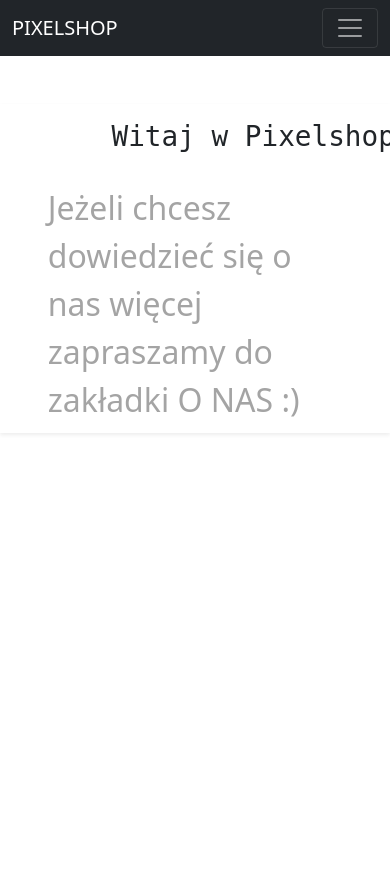
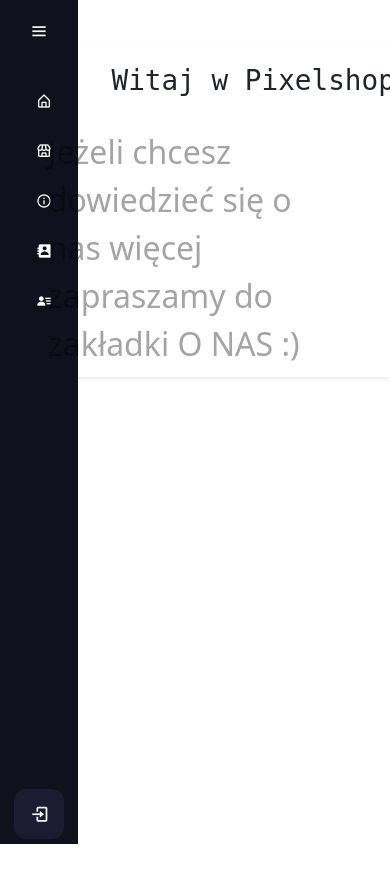
Before and after one commit to sliwaszymon/pixelshop_psiproject, a Django app: page / in a window 390 px wide; the page is wider, and only the part inside the window is pictured. Before the commit the page ends 434 px from the top of that part, so only its background shows below. Run offline with Django 3.2, Linux system fonts and the light colour scheme; some libraries are stand-ins or nearby versions.

Commit message:
navigation bar changes
navbar changed into responsive sidebar

```diff
--- /dev/null
+++ b/pixelshop/static/website/css/navbar.css
@@ -0,0 +1,194 @@
+body{
+    position: relative;
+    min-height: 100vh;
+    width: 100%;
+    overflow: hidden;
+}
+.sidebar{
+    position: fixed;
+    top: 0;
+    left: 0;
+    height: 100%;
+    width: 78px;
+    background: #11101d;
+    padding: 6px 14px;
+    transition: all 0.5s ease;
+}
+.sidebar.active{
+    width: 240px;
+}
+.sidebar .logo_content .logo{
+    color: #fff;
+    display: flex;
+    height: 50px;
+    width: 100%;
+    align-items: center;
+    opacity: 0;
+    pointer-events: none;
+    transition: all 0.5 ease;
+}
+.sidebar.active .logo_content .logo{
+    opacity: 1;
+    pointer-events: none;
+}
+.logo_content .logo i{
+    font-size: 28px;
+    margin-right: 5px;
+}
+.logo_content .logo a{
+    color: #fff;
+    text-decoration: none;
+}
+.logo_content .logo .logo_name{
+    font-size: 20px;
+    font-weight: 400;
+}
+.sidebar #btn{
+    position: absolute;
+    color: #fff;
+    left: 50%;
+    top: 6px;
+    font-size: 20px;
+    height: 50px;
+    width: 50px;
+    text-align: center;
+    line-height: 50px;
+    transform: translateX(-50%);
+}
+.sidebar.active #btn{
+    left: 90%;
+}
+.sidebar ul{
+    margin-top: 20px;
+    padding: 0;
+}
+.sidebar ul li{
+    position: relative;
+    height: 50px;
+    width: 100%;
+    margin: 0 5px;
+    list-style: none;
+    line-height: 50px;
+}
+.sidebar ul li .tooltip{
+    position: absolute;
+    left: 122px;
+    top: 0;
+    transform: translate(-50%, -50%);
+    border-radius: 6px;
+    height: 35px;
+    width: 122px;
+    background: #fff;
+    line-height: 35px;
+    text-align: center;
+    box-shadow: 0 5px 10px rgba(0, 0, 0, 0.2);
+    transition: 0s;
+    opacity: 0;
+    pointer-events: none;
+    display: block;
+}
+.sidebar.active ul li .tooltip{
+    display: none;
+}
+.sidebar ul li:hover .tooltip{
+    transition: all 0.5s ease;
+    opacity: 1;
+    top: 50%;
+}
+.sidebar ul li a{
+    color: #fff;
+    display: flex;
+    align-items: center;
+    text-decoration: none;
+    transition: all 0.4s ease;
+    border-radius: 12px;
+    white-space: nowrap;
+}
+.sidebar ul li a:hover{
+    color: #11101d;
+    background: #fff;
+}
+.sidebar ul li a i{
+    height: 50px;
+    min-width: 50px;
+    border-radius: 12px;
+    line-height: 50px;
+    text-align: center;
+}
+.sidebar .profile_content{
+    position: absolute;
+    color: #fff;
+    bottom: 0;
+    left: 0;
+    width: 100%;
+}
+.sidebar .profile_content .profile{
+    position: relative;
+    padding: 10px 6px;
+    height: 60px;
+    background: none;
+    transition: all 0.4s ease;
+}
+.sidebar.active .profile_content .profile{
+    background: #1d1b31;
+}
+.sidebar .links_name{
+    opacity: 0;
+    pointer-events: none;
+    transition: all 0.5 ease;
+}
+.sidebar.active .links_name{
+    opacity: 1;
+    pointer-events: auto;
+}
+.profile_content .profile .profile_details{
+    display: flex;
+    align-items: center;
+    opacity: 0;
+    pointer-events: none;
+    white-space: nowrap;
+}
+.sidebar.active .profile .profile_details{
+    opacity: 1;
+    pointer-events: auto;
+}
+.profile .profile_details i{
+    margin-top: 10px;
+    font-size: 40px;
+    height: 45px;
+    width: 45px;
+}
+.profile .profile_details .logged_user_details{
+    margin-right: 10px;
+}
+.profile .profile_details .name{
+    font-size: 15px;
+    font-weight: 400;
+}
+.profile .profile_details .role{
+    font-size: 12px;
+}
+.profile #log_in_out{
+    position: absolute;
+    left: 50%;
+    bottom: 5px;
+    color: #fff;
+    transform: translateX(-50%);
+    min-width: 50px;
+    line-height: 50px;
+    font-size: 20px;
+    border-radius: 12px;
+    text-align: center;
+    transition: all 0.4s ease;
+    background: #1d1b31;
+    text-decoration: none;
+}
+.sidebar.active .profile #log_in_out{
+    color: #fff;
+    left: 92%;
+    background: none;
+    text-decoration: none;
+}
+/* OTWARTY NAVBAR width: calc(100% - 240px)
+ZAMKNIETY width: calc(100% - 78px)
+transition: all 0.5 ease; */
--- /dev/null
+++ b/pixelshop/static/website/js/navbar.js
@@ -0,0 +1,6 @@
+let btn = document.querySelector("#btn");
+let sidebar = document.querySelector(".sidebar");
+
+btn.onclick = function() {
+    sidebar.classList.toggle("active");
+}
--- a/pixelshop/templates/base.html
+++ b/pixelshop/templates/base.html
@@ -6,6 +6,7 @@
         <meta name="description" content="...">
         <meta name="viewport" content="width=device-width, maximum-scale=5, initial-scale=1, user-scalable=0">
         <link href="https://cdn.jsdelivr.net/npm/bootstrap@5.1.3/dist/css/bootstrap.min.css" rel="stylesheet" integrity="sha384-1BmE4kWBq78iYhFldvKuhfTAU6auU8tT94WrHftjDbrCEXSU1oBoqyl2QvZ6jIW3" crossorigin="anonymous">
+        <link href='https://unpkg.com/boxicons@2.1.1/css/boxicons.min.css' rel='stylesheet'>
         <script src="https://cdn.jsdelivr.net/npm/@popperjs/core@2.10.2/dist/umd/popper.min.js" integrity="sha384-7+zCNj/IqJ95wo16oMtfsKbZ9ccEh31eOz1HGyDuCQ6wgnyJNSYdrPa03rtR1zdB" crossorigin="anonymous"></script>
         <script src="https://cdn.jsdelivr.net/npm/bootstrap@5.1.3/dist/js/bootstrap.min.js" integrity="sha384-QJHtvGhmr9XOIpI6YVutG+2QOK9T+ZnN4kzFN1RtK3zEFEIsxhlmWl5/YESvpZ13" crossorigin="anonymous"></script>
         <script src="https://ajax.googleapis.com/ajax/libs/jquery/3.5.1/jquery.min.js"></script>
--- a/pixelshop/templates/navbar.html
+++ b/pixelshop/templates/navbar.html
@@ -1,45 +1,75 @@
-<nav class="navbar navbar-expand-lg navbar-dark bg-dark" aria-label="Ninth navbar example">
-    <div class="container-xl">
-      <a class="navbar-brand" href="{% url 'homepage' %}">PIXELSHOP</a>
-      <button class="navbar-toggler" type="button" data-bs-toggle="collapse" data-bs-target="#navbarsExample07XL" aria-controls="navbarsExample07XL" aria-expanded="false" aria-label="Toggle navigation">
-        <span class="navbar-toggler-icon"></span>
-      </button>
+{% load static %}
 
-      <div class="collapse navbar-collapse" id="navbarsExample07XL">
-        <ul class="navbar-nav me-auto mb-2 mb-lg-0">
-          <li class="nav-item">
-            <a class="nav-link active" aria-current="page" href="{% url 'shop' %}">SKLEP</a>
-          </li>
-          <li class="nav-item dropdown">
-            <a class="nav-link dropdown-toggle" href="#" id="dropdown07XL" data-bs-toggle="dropdown" aria-expanded="false">WIĘCEJ</a>
-            <ul class="dropdown-menu" aria-labelledby="dropdown07XL">
-              <li><a class="dropdown-item" href="{% url 'aboutus' %}">O NAS</a></li>
-              <li><a class="dropdown-item" href="{% url 'contact' %}">KONTAKT</a></li>
-            </ul>
-          </li>
-        </ul>
-        <ul class="navbar-nav mb-2 mb-lg-0">
-          {% if request.user.is_authenticated %}
-            <li class="nav-item">
-              <a class="nav-link active" aria-current="page" href="#">{{ request.user.username }}</a>
-            </li>
-            <li class="nav-item dropdown">
-                <a class="nav-link dropdown-toggle" href="#" id="dropdown07XL" data-bs-toggle="dropdown" aria-expanded="false">PROFIL</a>
-                <ul class="dropdown-menu" aria-labelledby="dropdown07XL">
-                  <li><a class="dropdown-item" href="{% url 'profile' pk=request.user.pk %}">POKAŻ PROFIL</a></li>
-                  <li><a class="dropdown-item" href="#">HISTORIA ZAKUPÓW</a></li>
-                  <li><a class="dropdown-item" href="{% url 'logout' %}">WYLOGUJ</a></li>
-                </ul>
-              </li>
+<link rel="stylesheet" type="text/css" href="{% static '/website/css/navbar.css' %}">
+
+<div class="sidebar">
+  <div class="logo_content">
+    <div class="logo">
+      <i class='bx bxl-python' ></i>
+      <div class="logo_name">PIXELSHOP</div>
+    </div>
+    <i class='bx bx-menu' id="btn"></i>
+  </div>
+  <ul class="nav_list">
+    <li>
+      <a href="{% url 'homepage' %}">
+        <i class='bx bx-home-alt' ></i>
+        <span class="links_name">Strona Glowna</span>
+      </a>
+      <span class="tooltip">Strona Glowna</span>
+    </li>
+    <li>
+      <a href="{% url 'shop' %}">
+        <i class='bx bx-store' ></i>
+        <span class="links_name">Sklep</span>
+      </a>
+      <span class="tooltip">Sklep</span>
+    </li>
+    <li>
+      <a href="{% url 'aboutus' %}">
+        <i class='bx bx-info-circle' ></i>
+        <span class="links_name">O nas</span>
+      </a>
+      <span class="tooltip">O nas</span>
+    </li>
+    <li>
+      <a href="{% url 'contact' %}">
+        <i class='bx bxs-contact' ></i>
+        <span class="links_name">Kontakt</span>
+      </a>
+      <span class="tooltip">Kontakt</span>
+    </li>
+    <li>
+      <a href="{% url 'profile' pk=request.user.pk %}">
+        <i class='bx bxs-user-detail' ></i>
+        <span class="links_name">Profil</span>
+      </a>
+      <span class="tooltip">Profil</span>
+    </li>
+  </ul>
+  <div class="profile_content">
+    <div class="profile">
+      {% if request.user.is_authenticated %}
+      <div class="profile_details">
+        <i class='bx bxs-user' ></i>
+        <div class="logged_user_details">
+          <div class="name">{{ request.user.first_name }} {{ request.user.last_name }}</div>
+          {% if request.user.is_superuser %}
+          <div class="role">Admin</div>
+          {% elif request.user.is_staff %}
+          <div class="role">Staff</div>
           {% else %}
-            <li class="nav-item">
-              <a class="nav-link active" aria-current="page" href="{% url 'registration' %}">ZAREJESTRUJ</a>
-            </li>
-            <li class="nav-item">
-              <a class="nav-link active" aria-current="page" href="{% url 'login' %}">ZALOGUJ</a>
-            </li>
+          <div class="role">User</div>
           {% endif %}
-        </ul>
+        </div>
       </div>
+      <a href="{% url 'logout' %}"><i class='bx bx-log-out' id="log_in_out"></i></a>
+      {% else %}
+      <a href="{% url 'login' %}"><i class='bx bx-log-in' id="log_in_out"></i></a>
+      {% endif %}
     </div>
-  </nav>
+  </div>
+</div>
+{% block extra_js %}
+<script src="{% static '/website/js/navbar.js' %}" type="text/javascript"></script>
+{% endblock extra_js %}
```
